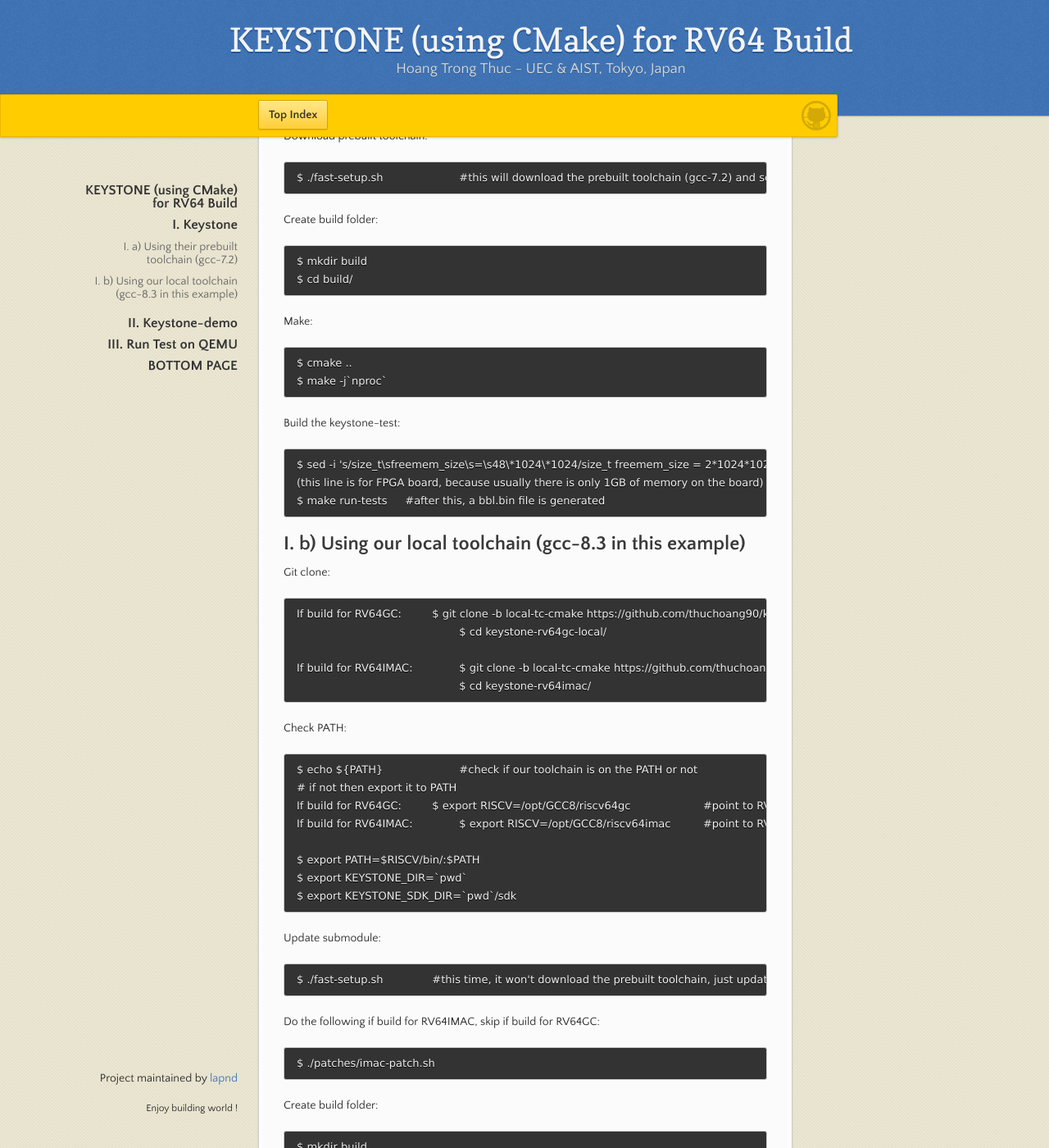
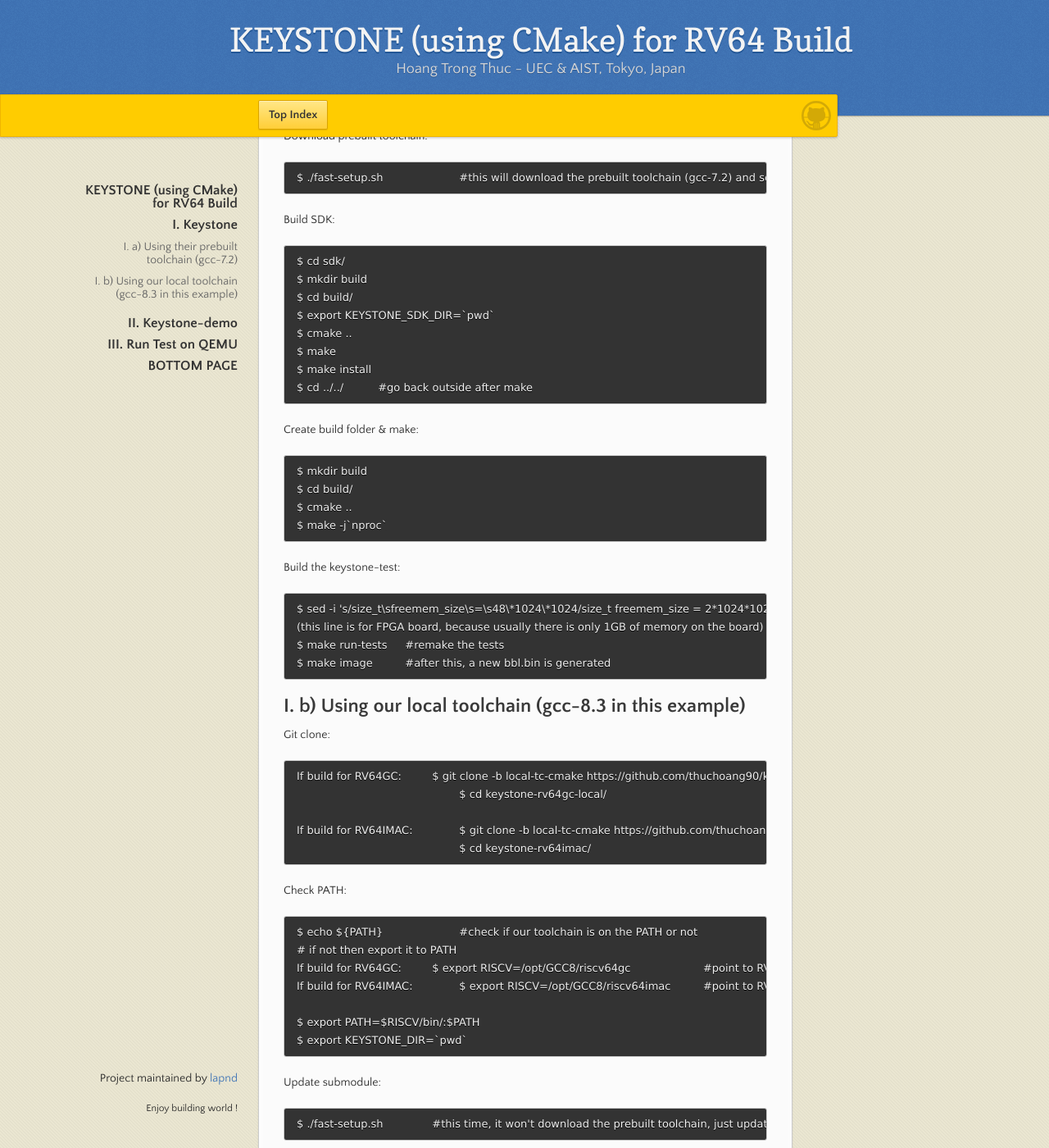
Before and after one commit to lapnd/httdes.github.io, a Jekyll site: the page built from keystone-cmake-64.md, in a window 1280 px wide and 1400 px high, scrolled down 591 px. Shown: the whole window at 82% size. Built offline with Jekyll 4.4.1, drawn with Linux system fonts in a browser that asks for light colours; our own code applies the rules of GitHub Pages for plain Markdown files; some of the changed text lies outside the part shown.

Commit message:
Update keystone-cmake-64.md

````diff
--- a/keystone-cmake-64.md
+++ b/keystone-cmake-64.md
@@ -32,23 +32,32 @@ Download prebuilt toolchain:
 $ ./fast-setup.sh			#this will download the prebuilt toolchain (gcc-7.2) and set things up
 ```
 
-Create build folder:
+Build SDK:
+```
+$ cd sdk/
+$ mkdir build
+$ cd build/
+$ export KEYSTONE_SDK_DIR=`pwd`
+$ cmake ..
+$ make
+$ make install
+$ cd ../../		#go back outside after make
+```
+
+Create build folder & make:
 ```
 $ mkdir build
 $ cd build/
-```
-
-Make:
-```
 $ cmake ..
 $ make -j`nproc`
 ```
 
 Build the keystone-test:
 ```
-$ sed -i 's/size_t\sfreemem_size\s=\s48\*1024\*1024/size_t freemem_size = 2*1024*1024/g' ../tests/tests/test-runner.cpp
+$ sed -i 's/size_t\sfreemem_size\s=\s48\*1024\*1024/size_t freemem_size = 2*1024*1024/g' ../sdk/examples/tests/test-runner.cpp
 (this line is for FPGA board, because usually there is only 1GB of memory on the board)
-$ make run-tests	#after this, a bbl.bin file is generated
+$ make run-tests	#remake the tests
+$ make image		#after this, a new bbl.bin is generated
 ```
 
 ## I. b) Using our local toolchain (gcc-8.3 in this example)
@@ -84,23 +92,33 @@ Do the following if build for RV64IMAC, skip if build for RV64GC:
 $ ./patches/imac-patch.sh
 ```
 
-Create build folder:
+
+Build SDK:
+```
+$ cd sdk/
+$ mkdir build
+$ cd build/
+$ export KEYSTONE_SDK_DIR=`pwd`
+$ cmake ..
+$ make
+$ make install
+$ cd ../../		#go back outside after make
+```
+
+Create build folder & make:
 ```
 $ mkdir build
 $ cd build/
-```
-
-Make:
-```
 $ cmake ..
 $ make -j`nproc`
 ```
 
 Build the keystone-test:
 ```
-$ sed -i 's/size_t\sfreemem_size\s=\s48\*1024\*1024/size_t freemem_size = 2*1024*1024/g' ../tests/tests/test-runner.cpp
+$ sed -i 's/size_t\sfreemem_size\s=\s48\*1024\*1024/size_t freemem_size = 2*1024*1024/g' ../sdk/examples/tests/test-runner.cpp
 (this line is for FPGA board, because usually there is only 1GB of memory on the board)
-$ make run-tests		#after this, a bbl.bin file is generated
+$ make run-tests	#remake the tests
+$ make image		#after this, a new bbl.bin is generated
 ```
 
 * * *
````
Also changed, not shown: other parts of keystone-cmake-64.md (+1 -2 lines).
